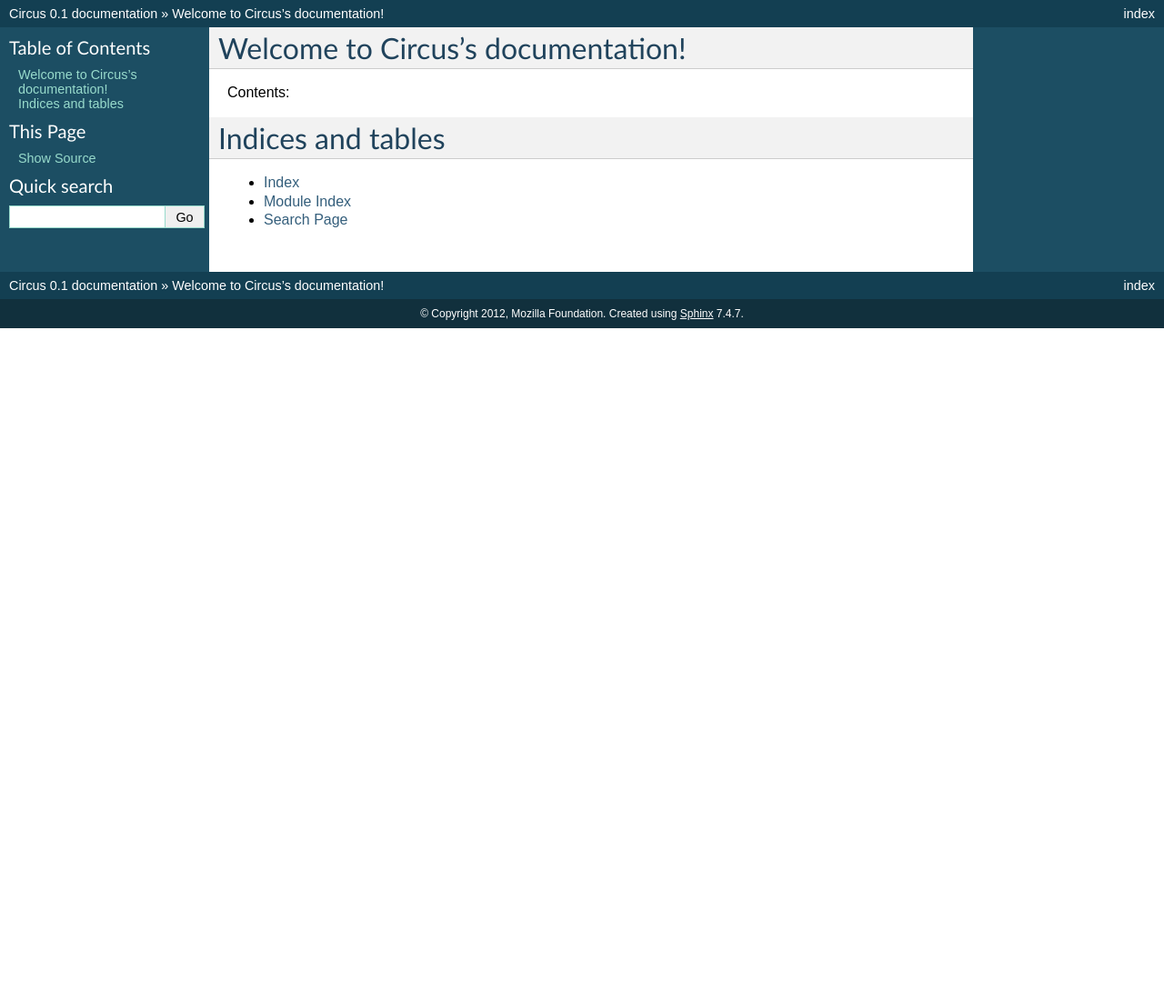
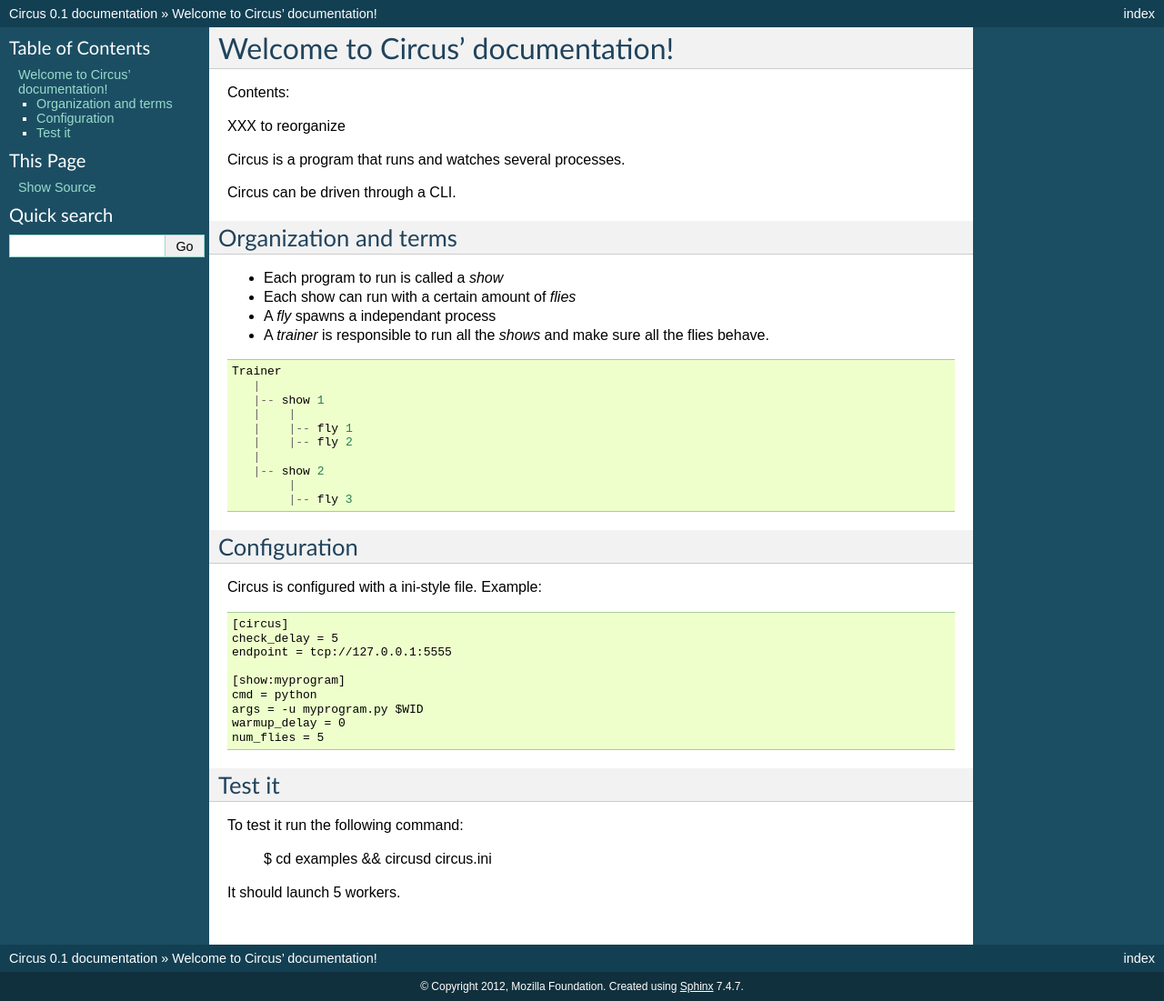
Before and after one commit to circus-tent/circus, a Sphinx documentation site: the page built from docs/source/index.rst, in a window 1280 px wide. Shown: the whole page at 91% size. Built offline with Sphinx 7.4.7, drawn with Linux system fonts in a browser that asks for light colours; before the commit the page ends 900 px from its top, so only the background shows below that.

```diff
--- a/docs/source/index.rst
+++ b/docs/source/index.rst
@@ -12,10 +7,57 @@ Contents:
    :maxdepth: 2
 
 
+XXX to reorganize
 
-Indices and tables
-==================
+Circus is a program that runs and watches several processes.
 
-* :ref:`genindex`
-* :ref:`modindex`
-* :ref:`search`
+Circus can be driven through a CLI.
+
+
+Organization and terms
+----------------------
+
+- Each program to run is called a *show*
+- Each show can run with a certain amount of *flies*
+- A *fly* spawns a independant process
+- A *trainer* is responsible to run all the *shows* and make sure all the flies
+  behave.
+
+::
+
+    Trainer
+       |
+       |-- show 1
+       |    |
+       |    |-- fly 1
+       |    |-- fly 2
+       |
+       |-- show 2
+            |
+            |-- fly 3
+
+Configuration
+-------------
+
+Circus is configured with a ini-style file. Example::
+
+    [circus]
+    check_delay = 5
+    endpoint = tcp://127.0.0.1:5555
+
+    [show:myprogram]
+    cmd = python
+    args = -u myprogram.py $WID
+    warmup_delay = 0
+    num_flies = 5
+
+
+
+Test it
+-------
+
+To test it run the following command:
+
+    $ cd examples && circusd circus.ini
+
+It should launch 5 workers.
```
Also changed, not shown: other parts of docs/source/index.rst (+2 -7 lines), README.rst (+36 -29 lines).
